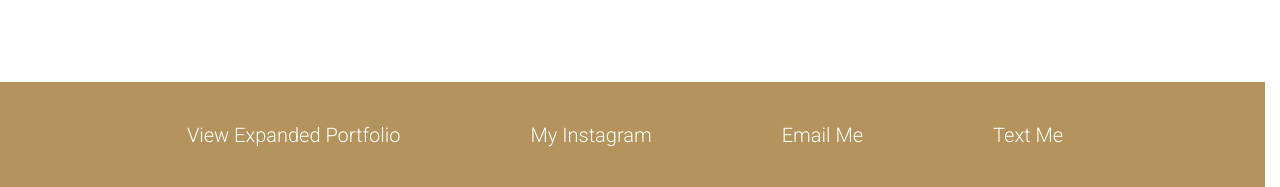
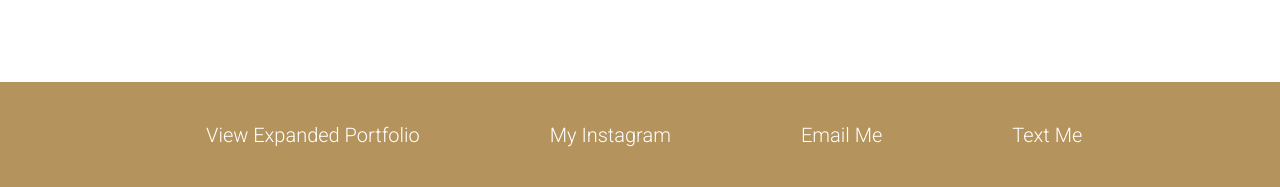
Before and after one commit to joshmurphydesign/Personal-Website, a plain HTML site: page index.html in a window 1280 px wide. Shown: the part 1840-2027 px from the top of the page. Drawn offline with Linux system fonts and the light colour scheme.

Commit message:
Update main.css

```diff
--- a/main.css
+++ b/main.css
@@ -171,7 +171,7 @@ footer {
   align-items: center;
   justify-content: center;
   height: 75px;
-  width: 100%;
+  width: 103%;
   margin-right: -15px;
   margin-left: -15px;
   margin-bottom: -8px;
```
